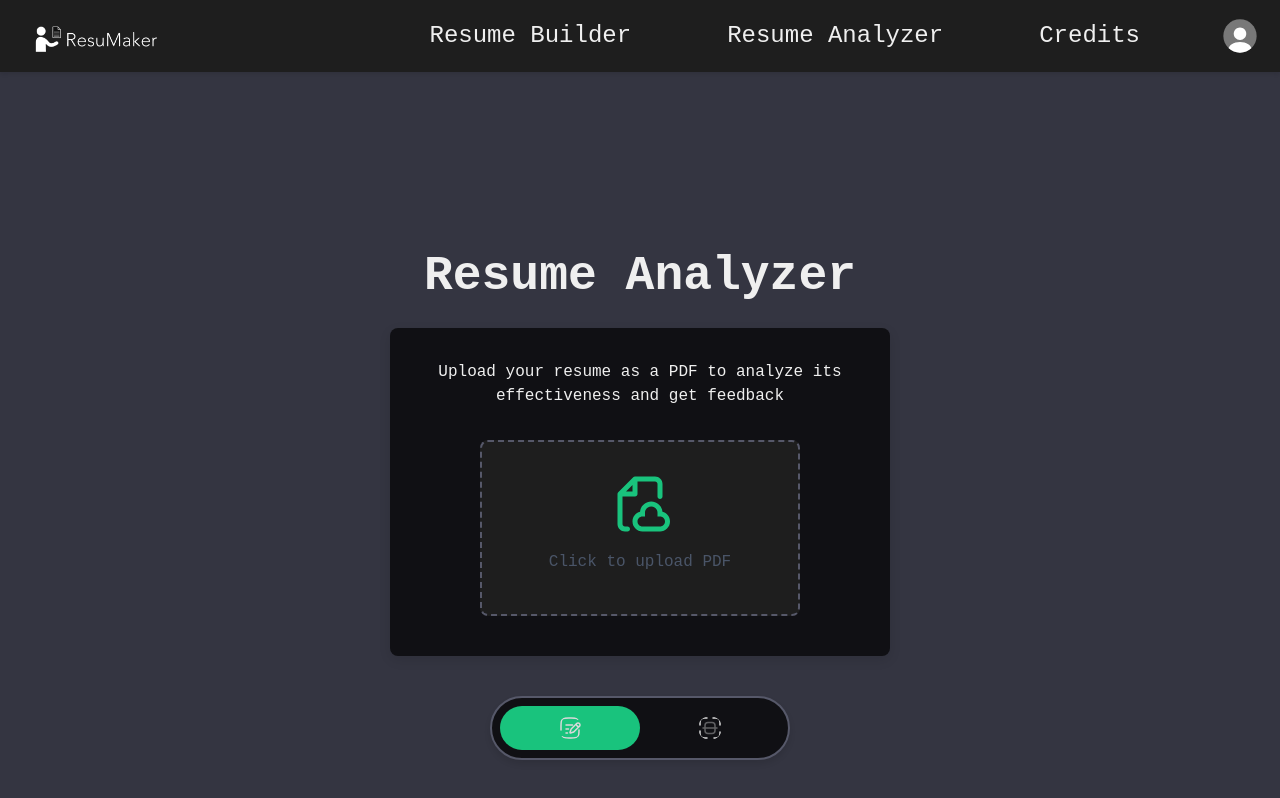
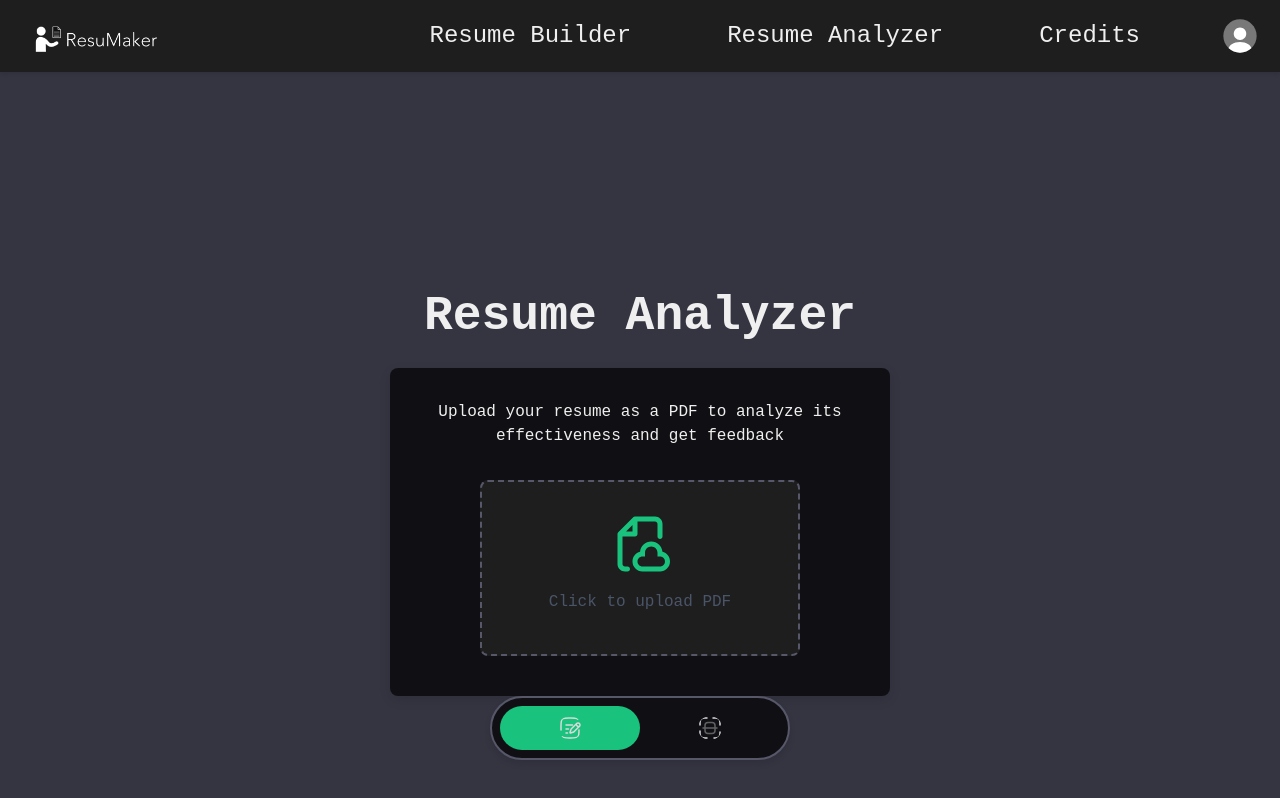
Before and after one commit to dnguyen0091/ResuMaker-Web, a React (Vite) app: page /resume-analyzer in a window 1280 px wide. Built offline with nearby package versions, Linux system fonts and the light colour scheme; no server answers; what @react-pdf/renderer would draw is missing.

Commit message:
Add files via upload

```diff
--- a/src/pages/Resume Analyzer/resumeAnalyzer.css
+++ b/src/pages/Resume Analyzer/resumeAnalyzer.css
@@ -1,6 +1,7 @@
 .resume-analyzer
 {
     animation: fadeIn 0.5s ease;
+    overflow:auto;
 }
 
 
@@ -12,7 +13,7 @@
     justify-content: center;
     align-items: center;
     flex-direction: column;
-    min-height: 80vh; /* Use 80vh to account for header and nav */
+    min-height: 90vh; /* Use 80vh to account for header and nav */
     width: 100%;
     margin-top:0;
 }
@@ -130,6 +131,8 @@ input[type="file"] {
     justify-content: center;
     width: 100%;
     padding: 2rem;
+    height: calc(100vh - 150px); /* Adjust based on your header/navbar height */
+    overflow: visible; /* Change from auto to visible */
 }
 
 .results-container {
@@ -189,7 +192,9 @@ input[type="file"] {
     border-radius: 8px;
     padding: 1.5rem;
     box-shadow: 0 4px 6px rgba(0, 0, 0, 0.1);
-
+    display: flex;
+    flex-direction: column;
+    height: 100%;
 }
 
 .overall-score {
@@ -260,6 +265,7 @@ input[type="file"] {
 
 .suggestions {
     margin: 2rem 0;
+
   }
 
 .suggestions h3 {
@@ -339,3 +345,84 @@ input[type="file"] {
     align-items: center;
     flex-direction: column;
 }
+
+
+/* Updated scrollbar styling with dark theme colors */
+.resume-analyzer {
+    animation: fadeIn 0.5s ease;
+    overflow: auto;
+    scrollbar-width: thin;
+    scrollbar-color: var(--accent-dark) var(--card-dark);
+}
+
+.resume-analyzer::-webkit-scrollbar {
+    width: 4px;
+}
+
+.resume-analyzer::-webkit-scrollbar-track {
+    background: var(--user-bubble-dark); /* Using darker color for track */
+    border-radius: 4px;
+}
+
+.resume-analyzer::-webkit-scrollbar-thumb {
+    background: var(--accent-dark); /* Using accent color from theme */
+    border-radius: 4px;
+    opacity: 0.8;
+}
+
+.resume-analyzer::-webkit-scrollbar-thumb:hover {
+    background: rgba(25, 195, 125, 0.9); /* Slightly lighter on hover */
+    opacity: 1;
+}
+
+/* Add matching styling for PDF container */
+.pdf-container::-webkit-scrollbar {
+    width: 4px;
+}
+
+.pdf-container::-webkit-scrollbar-track {
+    background: var(--user-bubble-dark);
+    border-radius: 4px;
+}
+
+.pdf-container::-webkit-scrollbar-thumb {
+    background: var(--accent-dark);
+    border-radius: 4px;
+    opacity: 0.8;
+}
+
+.pdf-container::-webkit-scrollbar-thumb:hover {
+    background: rgba(25, 195, 125, 0.9);
+    opacity: 1;
+}
+
+.pdf-container {
+    scrollbar-width: thin;
+    scrollbar-color: var(--accent-dark) var(--user-bubble-dark);
+}
+
+/* Style for suggestions area if needed */
+.suggestions::-webkit-scrollbar {
+    width: 4px;
+}
+
+.suggestions::-webkit-scrollbar-track {
+    background: var(--user-bubble-dark);
+    border-radius: 4px;
+}
+
+.suggestions::-webkit-scrollbar-thumb {
+    background: var(--accent-dark);
+    border-radius: 4px;
+    opacity: 0.8;
+}
+
+.suggestions::-webkit-scrollbar-thumb:hover {
+    background: rgba(25, 195, 125, 0.9);
+    opacity: 1;
+}
+
+.suggestions {
+    scrollbar-width: thin;
+    scrollbar-color: var(--accent-dark) var(--user-bubble-dark);
+}
```
